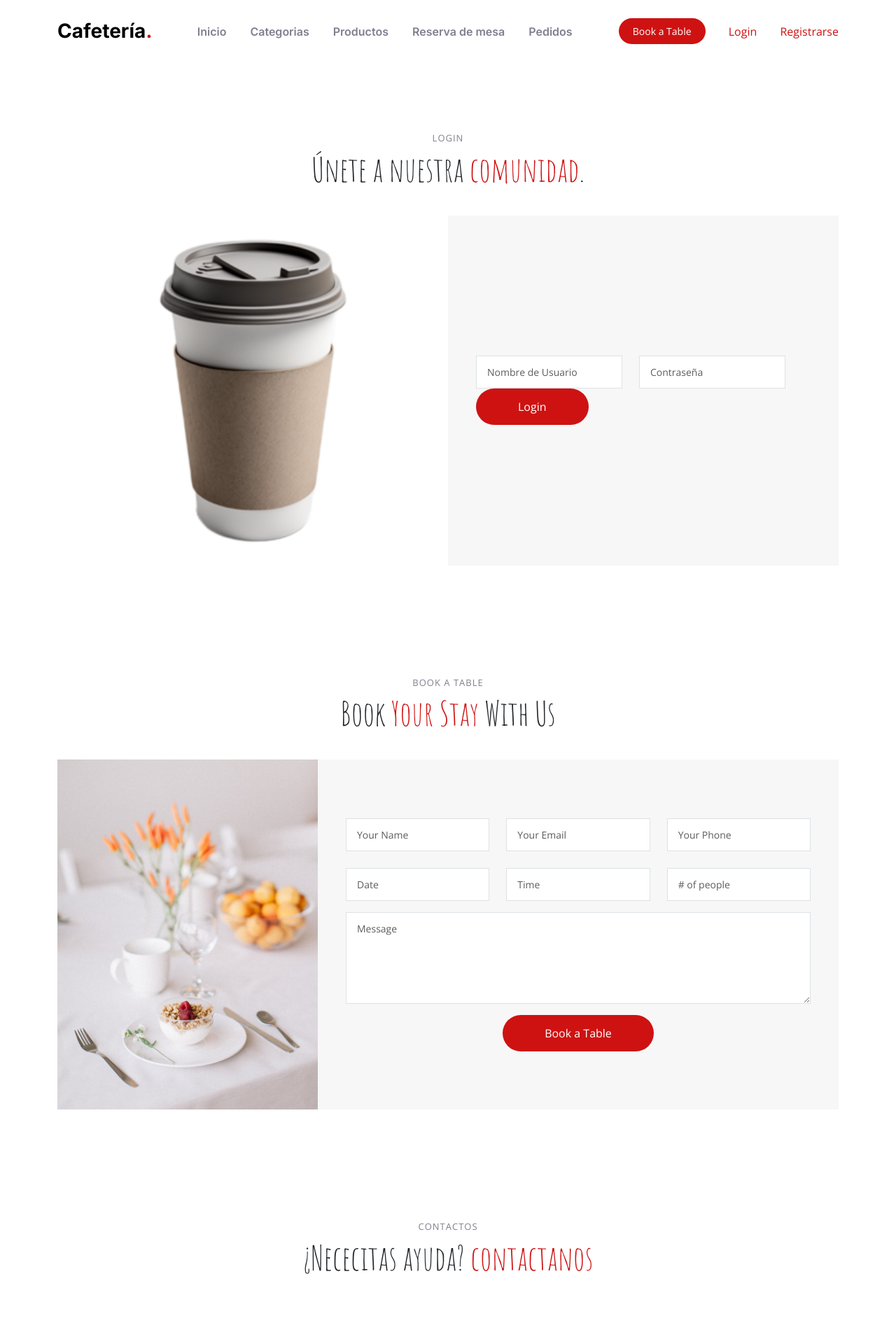
After one commit to AndreRH09/Pweb2_ProyectoFinal, a Django app: page /accounts/login/ in a window 1280 px wide. The commit adds this page. Shown: the top 1920 px of the page at 70% size. Run offline with Django 4.2, Linux system fonts and the light colour scheme; some libraries are stand-ins or nearby versions.

```diff
--- a/tiendaAqp/cafeteria/models.py
+++ b/tiendaAqp/cafeteria/models.py
@@ -50,6 +50,12 @@
     ]
     estado = models.CharField(max_length=1, choices=ESTADOS_PEDIDO, default='P')
 
+    def get_estado_display(self):
+        return dict(self.ESTADOS_PEDIDO)[self.estado]
+
+    def total_monto(self, obj):
+        return sum(item.subtotal() for item in obj.itempedido_set.all())
+
     def __str__(self):
         return f"Pedido {self.cliente} - {self.id}"
 
--- a/tiendaAqp/cafeteria/templates/base.html
+++ b/tiendaAqp/cafeteria/templates/base.html
@@ -52,7 +52,7 @@
                     <li><a href="{% url 'categorias' %}">Categorias</a></li>
                     <li><a href="{% url 'productos' %}">Productos</a></li>
                     <li><a href="">Reserva de mesa</a></li>
-                    <li><a href="">compra</a></li>
+                    <li><a href="{% url 'pedidos' %}">Pedidos</a></li>
                 </ul>
                 {% endblock %}
             </nav>
--- a/tiendaAqp/cafeteria/urls.py
+++ b/tiendaAqp/cafeteria/urls.py
@@ -6,5 +6,5 @@
     path('produtos/', views.ProductoListView.as_view(), name = 'productos'),
     path('categorias/', views.CategoriaListView.as_view(), name = 'categorias'),
     path('produto/<int:pk>', views.ProductoDetailView.as_view(), name='producto'),
-    path('pedidos/', views.PedidoListView.as_view(), name = 'pedidos'),
+    path('pedidos/', views.PedidoListView.as_view(), name = 'pedidos'),# falta implementar
 ]
--- a/tiendaAqp/cafeteria/views.py
+++ b/tiendaAqp/cafeteria/views.py
@@ -68,6 +68,9 @@
 class PedidoListView(generic.ListView):
     model = Pedido
 
+    def pedidos_monto_total(self):
+        total = sum(pedido.total_monto(self) for pedido in Pedido.objects.all())
+        return total
 
     ## vistas detalladas
 class ProductoDetailView(generic.DetailView):
--- /dev/null
+++ b/tiendaAqp/templates/registration/login.html
@@ -0,0 +1,53 @@
+{% extends "base.html" %}
+{% load static %}
+
+{% block content %}
+
+<section id="book-a-table" class="book-a-table">
+    <div class="container" data-aos="fade-up">
+
+        <div class="section-header">
+        <h2>Login</h2>
+        <p>Únete a nuestra<span> comunidad</span>.</p>
+        </div>
+
+        <div class="row g-0">
+
+        <div class="col-lg-6 reservation-img" style="background-image: url({% static 'img/latte.png' %});"
+            data-aos="zoom-out" data-aos-delay="200">
+        </div>
+
+        <div class="col-lg-6 d-flex align-items-center reservation-form-bg">
+            <form action="{% url 'login' %}" method="post" class="php-email-form">
+            {% csrf_token %}
+            <div class="row gy-4">
+                <div class="col-md-6">
+                <div class="form-group">
+                    <input type="text" name="username" class="form-control" id="username"
+                        data-rule="minlen:1" placeholder="Nombre de Usuario">
+                </div>
+                </div>
+                <div class="col-md-6">
+                <div class="form-group">
+                    <input type="password" class="form-control" name="password"
+                        data-rule="minlen:1" placeholder="Contraseña">
+                </div>
+                </div>
+            </div>
+            <div class="form-group">
+                <button type="submit" class="btn btn-primary btn-block">Login</button>
+            </div>
+            <div class="book-a-table" style="font-weight: 600; background: #df1529; color: white; text-align: center">
+                {% for message in messages %}
+                <h3>{{ message }}</h3>
+                {% endfor %}
+            </div>
+            </form>
+        </div><!-- End Reservation Form -->
+
+        </div>
+
+    </div>
+</section>
+
+{% endblock %}
--- a/tiendaAqp/tiendaAqp/settings.py
+++ b/tiendaAqp/tiendaAqp/settings.py
@@ -52,10 +52,12 @@
 
 ROOT_URLCONF = 'tiendaAqp.urls'
 
+import os
+
 TEMPLATES = [
     {
         'BACKEND': 'django.template.backends.django.DjangoTemplates',
-        'DIRS': [],
+        'DIRS': [os.path.join(BASE_DIR, 'templates')],
         'APP_DIRS': True,
         'OPTIONS': {
             'context_processors': [
@@ -126,3 +128,5 @@
 # https://docs.djangoproject.com/en/4.2/ref/settings/#default-auto-field
 
 DEFAULT_AUTO_FIELD = 'django.db.models.BigAutoField'
+
+LOGIN_REDIRECT_URL = '/'
--- a/tiendaAqp/tiendaAqp/urls.py
+++ b/tiendaAqp/tiendaAqp/urls.py
@@ -24,6 +24,7 @@
     path('admin/', admin.site.urls),
     path('cafeteria/', include('cafeteria.urls')),
     path('', RedirectView.as_view(url='cafeteria/', permanent=True)),
+    path('accounts/', include('django.contrib.auth.urls')),
 ]
 
 urlpatterns += static(settings.STATIC_URL, document_root=settings.STATIC_ROOT)
```
Also changed, not shown: tiendaAqp/cafeteria/templates/cafeteria/pedido_list.html (added, +50 -0 lines).
